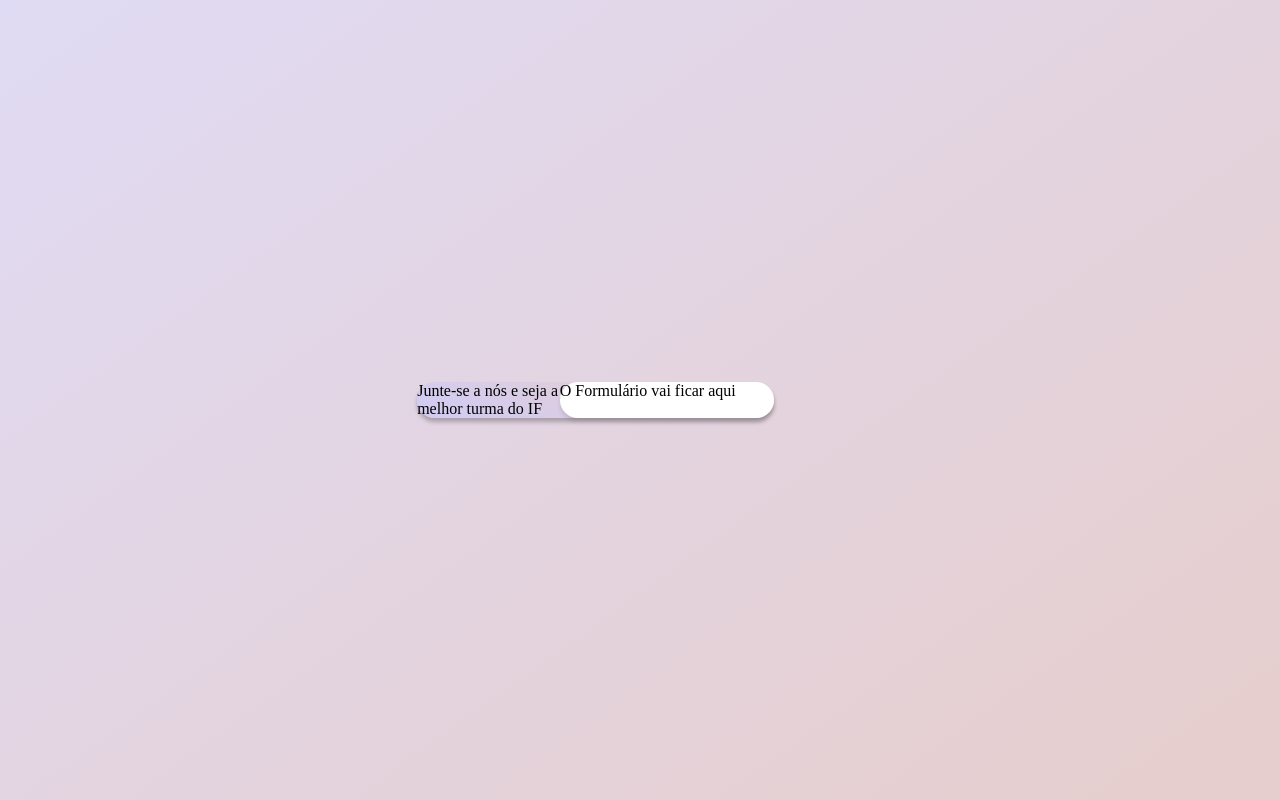
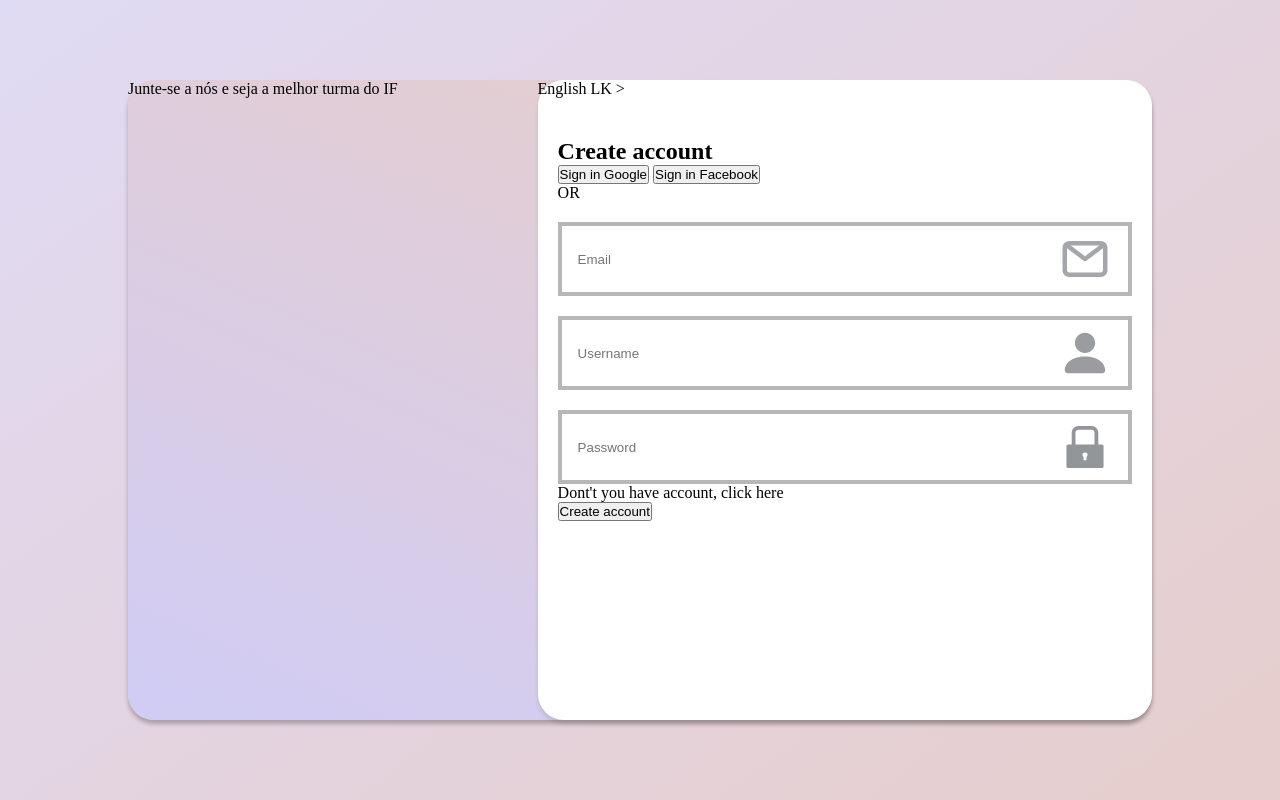
Before and after one commit to ifce-prof-thiago/pratica-profissional, a plain HTML site: page index.html in a window 1280 px wide. Drawn offline with Linux system fonts and the light colour scheme.

Commit message:
Estilização do input

```diff
--- a/index.html
+++ b/index.html
@@ -14,27 +14,25 @@
         }
 
         .main {
-            /* position: relative; */
+            background: linear-gradient(144.23deg, rgba(209, 204, 244, 0.69) -8.57%, #E6CECE 94.27%);
+
             width: 100%;
-            min-height: 100vh;
-            background: linear-gradient(144.23deg, rgba(209, 204, 244, 0.69) -8.57%, #E6CECE 94.27%);
-            display: flex;
-            justify-content: center;
-            align-items: center;
+           height: 100%;
+           display: flex;
+           align-items: center;
+           justify-content: center;
         }
+
 
         .login {
 
-        }
+            background: linear-gradient(204.28deg, #E6CECE 14.76%, #D1CCF4 97.11%);
 
-        .login-background {
-
-            background: linear-gradient(204.28deg, #E6CECE 14.76%, #D1CCF4 97.11%);
-            width: 80%;
-            height: 80%;
             box-shadow: 0px 4px 4px rgba(0, 0, 0, 0.25);
             border-radius: 1.625em;
             display: flex;
+            height: 80%;
+            width: 80%;
 
         }
 
@@ -49,30 +47,74 @@
             box-shadow: 0px 4px 4px rgba(0, 0, 0, 0.1);
         }
 
+        .login-language {
+        }
+
+        .login-form-data {
+            padding: 40px 20px 40px 20px;
+        }
+
+        input {
+            border: none;
+            width: 100%;
+        }
+
+        .input-control {
+            border: 4px solid #b7b7b7;
+            display: flex;
+            padding: 6px 16px;
+            margin-top: 20px;
+        }
+
     </style>
 
 </head>
 <body>
 
     <div class="main">
-
-        <div class="login">
-
-            <div class="login-background">
+            <div class="login">
 
                 <div class="login-info">
                     Junte-se a nós e seja a melhor turma do IF
                 </div>
 
                 <div class="login-form">
-                    O Formulário vai ficar aqui
+                    <div class="login-language">English LK ></div>
+
+                    <div class="login-form-data">
+                        <h2>Create account</h2>
+                        <button>Sign in Google</button>
+                        <button>Sign in Facebook</button>
+
+                        <div>OR</div>
+
+                        <div class="input-control">
+                            <input type="email" placeholder="Email">
+                            <img src="email.svg" alt="">
+
+                        </div>
+
+                        <div class="input-control">
+                            <input type="text" placeholder="Username">
+                            <img src="username.svg" alt="">
+
+                        </div>
+                        <div class="input-control" >
+                            <input type="password" placeholder="Password">
+                            <img src="password.svg" alt="">
+                        </div>
+
+                        <div>
+                            Dont't you have account, click here
+                        </div>
+
+                        <div>
+                            <button>Create account</button>
+                        </div>
+                    </div>
+
                 </div>
-
-            </div>
-
         </div>
-
-
     </div>
 
 </body>
```
Also changed, not shown: email.svg (added), password.svg (added), username.svg (added).
